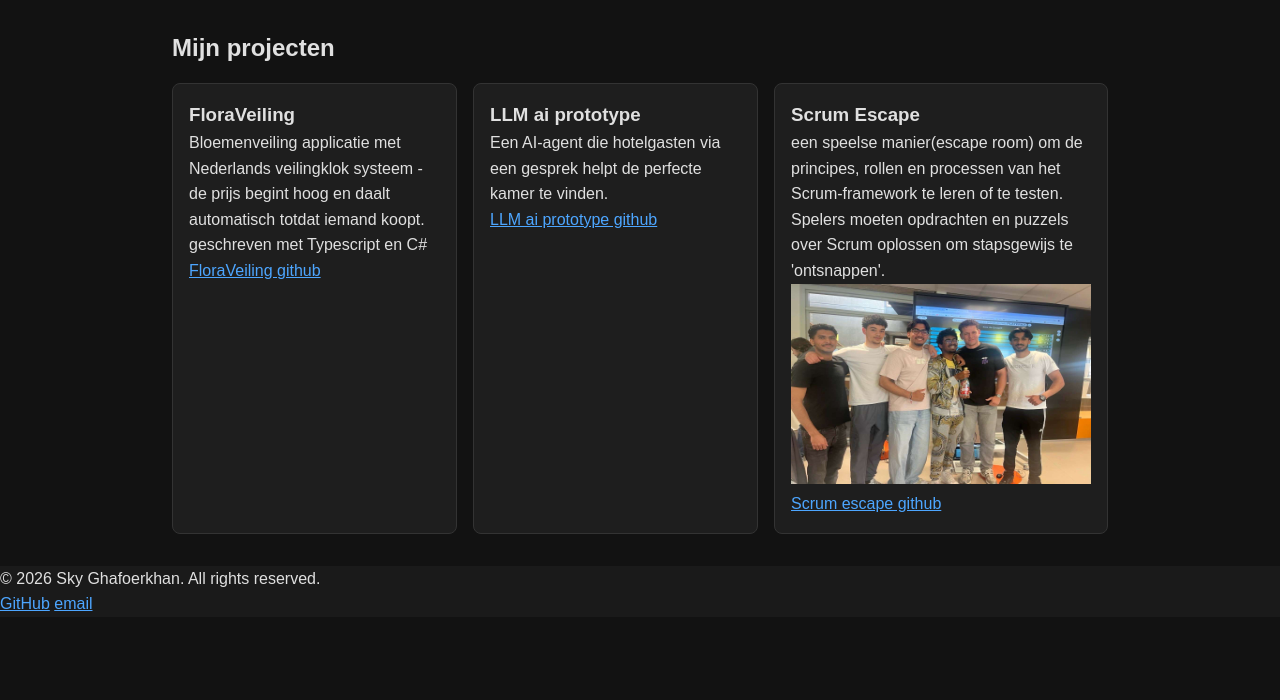
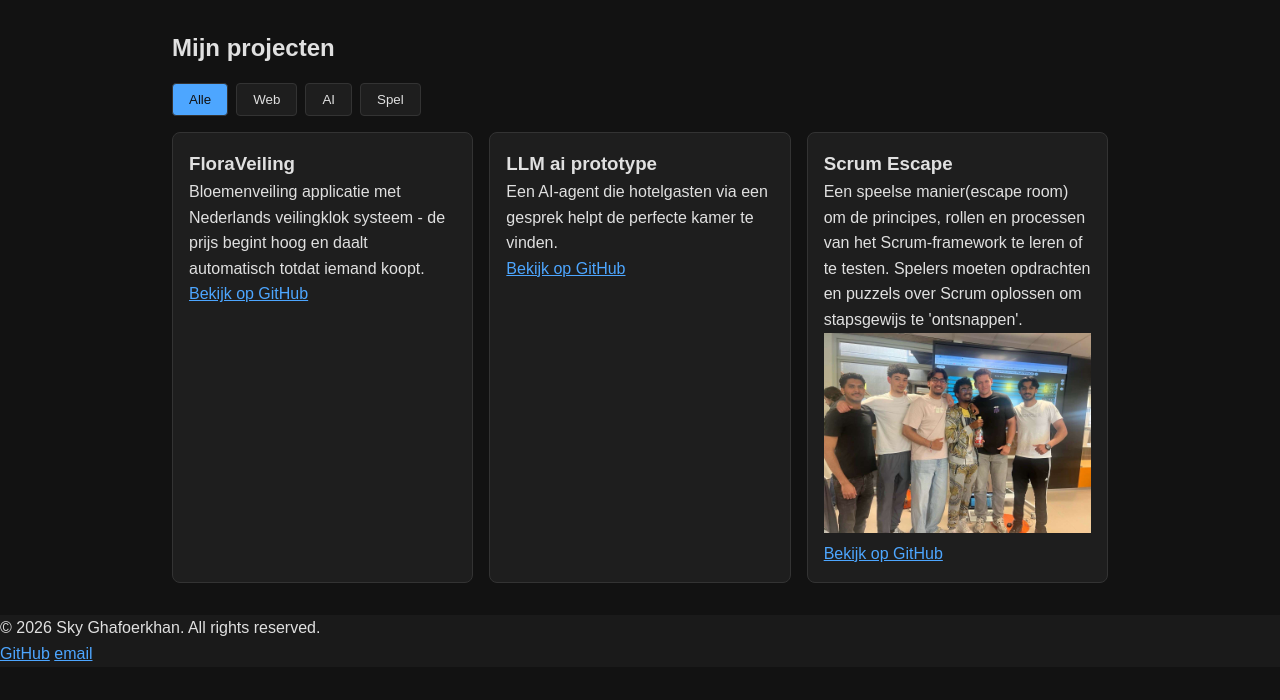
Before and after one commit to SkyGhaf/skyghaf.github.io, a plain HTML site: page projecten.html in a window 1280 px wide. Shown: the part 80-780 px from the top of the page. Drawn offline with Linux system fonts and the light colour scheme.

Commit message:
knoppen toegevoegd en arrays

```diff
--- a/css/style.css
+++ b/css/style.css
@@ -93,3 +93,36 @@ a:hover {
         margin: 0 auto;
     }
 }
+
+#projecten-lijst {
+    display: flex;
+    flex-wrap: wrap;
+    gap: 1rem;
+    flex-basis: 100%;
+}
+
+img {
+    max-width: 100%;
+    height: auto;
+}
+
+.filters {
+    flex-basis: 100%;
+    display: flex;
+    flex-wrap: wrap;
+    gap: 0.5rem;
+}
+
+.filters button {
+    background-color: #1e1e1e;
+    color: #e0e0e0;
+    border: 1px solid #333;
+    border-radius: 4px;
+    padding: 0.5rem 1rem;
+    cursor: pointer;
+}
+
+.filters button[aria-pressed="true"] {
+    background-color: #4da6ff;
+    color: #121212;
+}
--- /dev/null
+++ b/js/projecten.js
@@ -0,0 +1,84 @@
+const projecten = [
+    {
+        titel: "FloraVeiling",
+        beschrijving: "Bloemenveiling applicatie met Nederlands veilingklok systeem - de prijs begint hoog en daalt automatisch totdat iemand koopt.",
+        categorie: "Web",
+        jaar: 2025,
+        github: "https://github.com/GRamdjiawan/Veiling-klok.git",
+    },
+    {
+        titel: "LLM ai prototype",
+        beschrijving: "Een AI-agent die hotelgasten via een gesprek helpt de perfecte kamer te vinden.",
+        categorie: "AI",
+        jaar: 2026,
+        github: "https://github.com/SkyGhaf/LLM-ai-prototype.git",
+    },
+    {
+        titel: "Scrum Escape",
+        beschrijving: "Een speelse manier(escape room) om de principes, rollen en processen van het Scrum-framework te leren of te testen. Spelers moeten opdrachten en puzzels over Scrum oplossen om stapsgewijs te 'ontsnappen'.",
+        categorie: "Spel",
+        jaar: 2026,
+        github: "https://github.com/soudshoorn/scrum-escape",
+        afbeelding: "img/ScrumEscape.jpeg",
+        alt: "foto van de groep toen we een prijs hadden gewonnen",
+    },
+];
+
+function maakProjectKaart(project) {
+    const kaart = document.createElement("article");
+
+    const titel = document.createElement("h3");
+    titel.textContent = project.titel;
+    kaart.appendChild(titel);
+
+    const beschrijving = document.createElement("p");
+    beschrijving.textContent = project.beschrijving;
+    kaart.appendChild(beschrijving);
+
+        if (project.afbeelding) {
+        const afbeelding = document.createElement("img");
+        afbeelding.src = project.afbeelding;
+        afbeelding.alt = project.alt;
+        afbeelding.width = 300;
+        afbeelding.height = 200;
+        kaart.appendChild(afbeelding);
+    }
+
+    const link = document.createElement("a");
+    link.href = project.github;
+    link.textContent = "Bekijk op GitHub";
+    kaart.appendChild(link);
+
+    return kaart;
+}
+
+function renderProjecten(lijst) {
+    const container = document.querySelector("#projecten-lijst");
+    container.textContent = "";
+
+    lijst.forEach((project) => {
+        container.appendChild(maakProjectKaart(project));
+    });
+}
+
+renderProjecten(projecten);
+
+function filterProjecten(categorie) {
+    if (categorie === "Alle") {
+        return projecten;
+    }
+    return projecten.filter((project) => project.categorie === categorie);
+}
+
+function zetActieveKnop(actieveKnop) {
+    document.querySelectorAll(".filters button").forEach((knop) => {
+        knop.setAttribute("aria-pressed", String(knop === actieveKnop));
+    });
+}
+
+document.querySelectorAll(".filters button").forEach((knop) => {
+    knop.addEventListener("click", () => {
+        renderProjecten(filterProjecten(knop.dataset.categorie));
+        zetActieveKnop(knop);
+    });
+});
--- a/projecten.html
+++ b/projecten.html
@@ -6,6 +6,7 @@
     <meta name="description" content="projecten - Sky Ghafoerkhan - HBO-ICT student">
     <title>Sky Ghafoerkhan - projecten</title>
     <link rel="stylesheet" href="css/style.css">
+    <script src="js/projecten.js" defer></script>
 </head>
 <body>
     <header>
@@ -21,27 +22,17 @@
 
     <main>
         <section>
-            <h2>Mijn projecten</h2>
 
-            <article>
-                <h3>FloraVeiling</h3>
-                <p>Bloemenveiling applicatie met Nederlands veilingklok systeem - de prijs begint hoog en daalt automatisch totdat iemand koopt.
-                    geschreven met Typescript en C#</p>
-                <a href="https://github.com/GRamdjiawan/Veiling-klok.git">FloraVeiling github</a>
-            </article>
+    <h2>Mijn projecten</h2>
 
-            <article>
-                <h3>LLM ai prototype</h3>
-                <p>Een AI-agent die hotelgasten via een gesprek helpt de perfecte kamer te vinden.</p>
-                <a href="https://github.com/SkyGhaf/LLM-ai-prototype.git">LLM ai prototype github</a>
-            </article>
+<div class="filters" role="group" aria-label="Filter projecten op categorie">
+    <button type="button" data-categorie="Alle" aria-pressed="true">Alle</button>
+    <button type="button" data-categorie="Web" aria-pressed="false">Web</button>
+    <button type="button" data-categorie="AI" aria-pressed="false">AI</button>
+    <button type="button" data-categorie="Spel" aria-pressed="false">Spel</button>
+</div>
 
-            <article>
-                <h3>Scrum Escape</h3>
-                <p>een speelse manier(escape room) om de principes, rollen en processen van het Scrum-framework te leren of te testen. Spelers moeten opdrachten en puzzels over Scrum oplossen om stapsgewijs te 'ontsnappen'.</p>
-                <img src="img/ScrumEscape.jpeg" alt="prijs gewonnen voor de scrum escape game" width="300" height="200">
-                <a href="https://github.com/soudshoorn/scrum-escape">Scrum escape github</a>
-            </article>
+    <div id="projecten-lijst"></div>
 
         </section>
     </main>
```
Also changed, not shown: js/api.js (added), js/contact.js (added).
